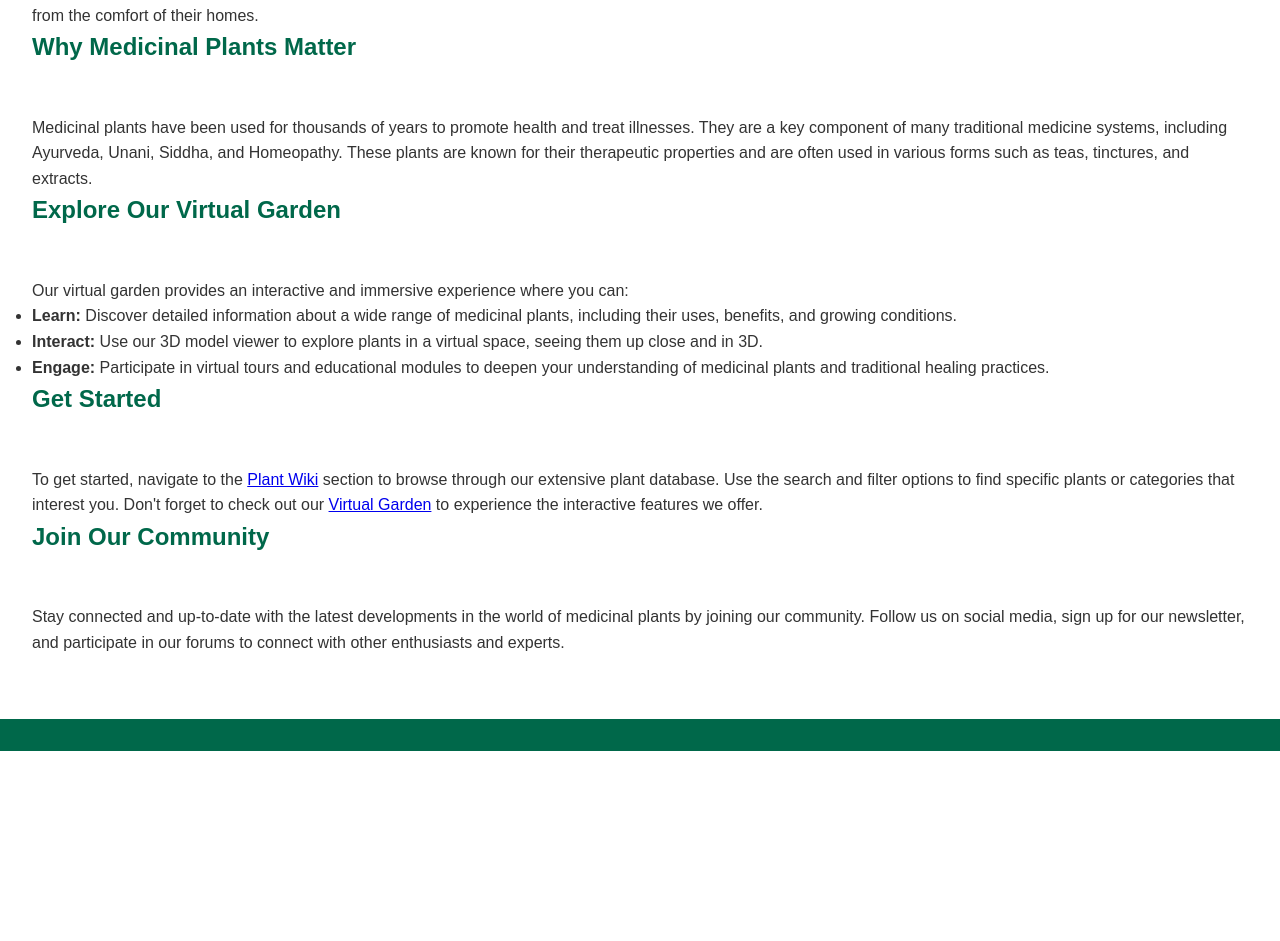
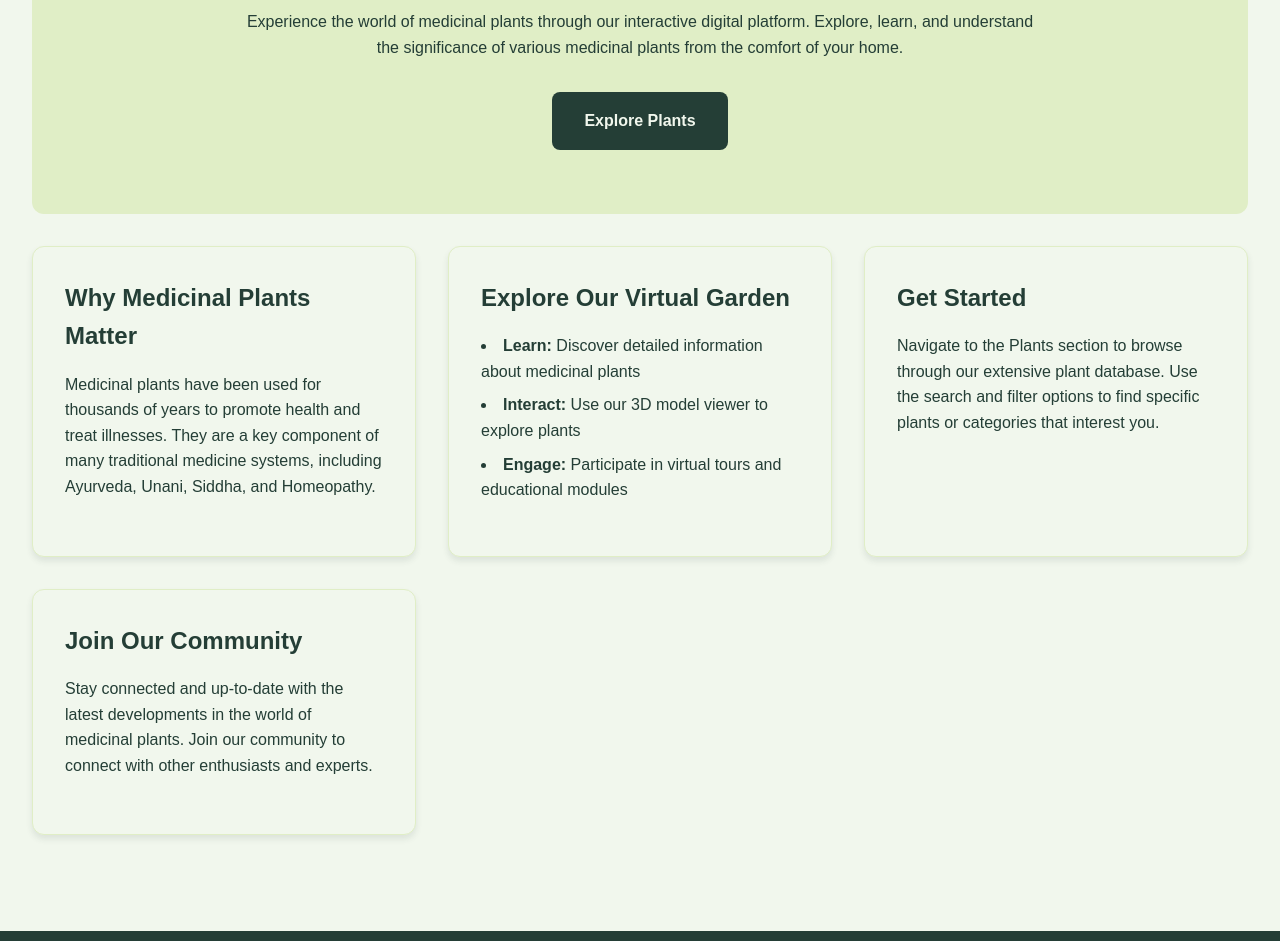
Before and after one commit to AshKumar0807/pixel-garden, a plain HTML site: page index.html in a window 1280 px wide. Shown: the part 279-1220 px from the top of the page. Before the commit the page ends 1030 px from the top, so only its background shows below. Drawn offline with Linux system fonts and the light colour scheme.

Commit message:
theme change

```diff
--- a/index.html
+++ b/index.html
@@ -7,12 +7,13 @@
     <title>Virtual Herbal Garden</title>
     <link rel="stylesheet" href="styles.css">
     <script src="https://kit.fontawesome.com/your-fontawesome-kit.js" crossorigin="anonymous"></script>
+
 </head>
 
 <body>
     <header>
         <nav>
-            <div class="logo">V</div>
+            <div class="logo">Pixel-Garden</div>
             <ul class="nav-links">
                 <li><a href="#home">Home</a></li>
                 <li><a href="#about">About</a></li>
@@ -31,40 +32,43 @@
 
     <main>
 
-        <section id="home" class="active">
-            <h1>Welcome to Virtual Herbal Garden</h1>
-            <p>The AYUSH sector relies heavily on medicinal plants and herbs, which form the backbone of traditional
-                healing practices. However, physical gardens are not accessible to everyone. A Virtual Herbal Garden
-                bridges the gap by offering a digital platform where users can explore, learn, and understand the
-                significance of various medicinal plants from the comfort of their homes.</p>
+        <section id="home" class="section active">
+            <div class="hero-section">
+                <h1>Welcome to Virtual Pixel Garden</h1>
+                <p>Experience the world of medicinal plants through our interactive digital platform. Explore, learn,
+                    and understand the significance of various medicinal plants from the comfort of your home.</p>
+                <a href="#plants" class="cta-button">Explore Plants</a>
+            </div>
 
+            <div class="card-grid">
+                <div class="info-card">
                     <h2>Why Medicinal Plants Matter</h2>
-            <p>Medicinal plants have been used for thousands of years to promote health and treat illnesses. They are a
-                key component of many traditional medicine systems, including Ayurveda, Unani, Siddha, and Homeopathy.
-                These plants are known for their therapeutic properties and are often used in various forms such as
-                teas, tinctures, and extracts.</p>
+                    <p>Medicinal plants have been used for thousands of years to promote health and treat illnesses.
+                        They are a key component of many traditional medicine systems, including Ayurveda, Unani,
+                        Siddha, and Homeopathy.</p>
+                </div>
 
+                <div class="info-card">
                     <h2>Explore Our Virtual Garden</h2>
-            <p>Our virtual garden provides an interactive and immersive experience where you can:</p>
                     <ul>
-                <li><strong>Learn:</strong> Discover detailed information about a wide range of medicinal plants,
-                    including their uses, benefits, and growing conditions.</li>
-                <li><strong>Interact:</strong> Use our 3D model viewer to explore plants in a virtual space, seeing them
-                    up close and in 3D.</li>
-                <li><strong>Engage:</strong> Participate in virtual tours and educational modules to deepen your
-                    understanding of medicinal plants and traditional healing practices.</li>
+                        <li><strong>Learn:</strong> Discover detailed information about medicinal plants</li>
+                        <li><strong>Interact:</strong> Use our 3D model viewer to explore plants</li>
+                        <li><strong>Engage:</strong> Participate in virtual tours and educational modules</li>
                     </ul>
+                </div>
 
+                <div class="info-card">
                     <h2>Get Started</h2>
-            <p>To get started, navigate to the <a href="#plants">Plant Wiki</a> section to browse through our extensive
-                plant database. Use the search and filter options to find specific plants or categories that interest
-                you. Don't forget to check out our <a href="#virtual-garden">Virtual Garden</a> to experience the
-                interactive features we offer.</p>
+                    <p>Navigate to the Plants section to browse through our extensive plant database. Use the search
+                        and filter options to find specific plants or categories that interest you.</p>
+                </div>
 
+                <div class="info-card">
                     <h2>Join Our Community</h2>
-            <p>Stay connected and up-to-date with the latest developments in the world of medicinal plants by joining
-                our community. Follow us on social media, sign up for our newsletter, and participate in our forums to
-                connect with other enthusiasts and experts.</p>
+                    <p>Stay connected and up-to-date with the latest developments in the world of medicinal plants. Join
+                        our community to connect with other enthusiasts and experts.</p>
+                </div>
+            </div>
         </section>
 
 
@@ -119,23 +123,27 @@
         </section>
 
         <section id="login">
-            <h2>Login</h2>
-            <form id="login-form">
+            <div>
+                <form id="login-form" class="info-card" style="background-color: #e0eec6;">
+                    <h2 style="text-align: center;">Login</h2>
                     <input type="email" placeholder="Email" required>
                     <input type="password" placeholder="Password" required>
                     <button type="submit">Login</button>
                 </form>
+            </div>
         </section>
 
         <section id="signup">
+            <div>
+                <form id="signup-form" class="info-card" style="background-color: #e0eec6;">
                     <h2>Sign Up</h2>
-            <form id="signup-form">
                     <input type="text" placeholder="Full Name" required>
                     <input type="email" placeholder="Email" required>
                     <input type="password" placeholder="Password" required>
                     <input type="password" placeholder="Confirm Password" required>
                     <button type="submit">Sign Up</button>
                 </form>
+            </div>
         </section>
     </main>
 
@@ -144,6 +152,7 @@
     </footer>
 
     <script src="script.js"></script>
+    <script src="navigation.js"></script>
 </body>
 
 </html>
--- /dev/null
+++ b/navigation.js
@@ -0,0 +1,58 @@
+// Get all navigation links and sections
+const navLinks = document.querySelectorAll('.nav-links a, .cta-button');
+const sections = document.querySelectorAll('section');
+
+// Function to show active section and update navigation
+function showSection(sectionId) {
+    // Hide all sections
+    sections.forEach(section => {
+        section.classList.remove('active');
+    });
+
+    // Show the target section
+    const targetSection = document.getElementById(sectionId);
+    if (targetSection) {
+        targetSection.classList.add('active');
+
+        // Smooth scroll to the section
+        targetSection.scrollIntoView({
+            behavior: 'smooth'
+        });
+    }
+}
+
+// Add click event listeners to all navigation links
+navLinks.forEach(link => {
+    link.addEventListener('click', (e) => {
+        e.preventDefault();
+        const sectionId = link.getAttribute('href').substring(1);
+        showSection(sectionId);
+
+        // If mobile menu is open, close it
+        const navLinks = document.querySelector('.nav-links');
+        if (navLinks.classList.contains('nav-active')) {
+            navLinks.classList.remove('nav-active');
+        }
+    });
+});
+
+// Handle initial page load
+window.addEventListener('load', () => {
+    // Get the hash from URL or default to 'home'
+    const initialSection = window.location.hash.substring(1) || 'home';
+    showSection(initialSection);
+});
+
+// Update URL hash when section changes
+const observer = new IntersectionObserver((entries) => {
+    entries.forEach(entry => {
+        if (entry.isIntersecting) {
+            window.location.hash = `#${entry.target.id}`;
+        }
+    });
+}, { threshold: 0.5 });
+
+// Observe all sections
+sections.forEach(section => {
+    observer.observe(section);
+});
--- a/styles.css
+++ b/styles.css
@@ -1,9 +1,9 @@
 :root {
-    --primary-green: #00684A;
-    --secondary-green: #00ED64;
-    --light-green: #E6F3EC;
-    --white: #FFFFFF;
-    --gray: #F9FBFA;
+    --primary-green: #243e36ff;
+    --secondary-green: #7ca982ff;
+    --light-green: #e0eec6ff;
+    --white: #f1f7edff;
+    --gray: #f1f7edff;
 }
 
 
@@ -16,13 +16,16 @@
 body {
     font-family: Arial, sans-serif;
     line-height: 1.6;
-    color: #333;
+    color: #243e36ff;
     background-color: var(--white);
+    display: flex;
+    flex-direction: column;
+    min-height: 100vh;
 }
 
 header {
     background-color: var(--white);
-    box-shadow: 0 2px 4px rgba(0, 0, 0, 0.1);
+    box-shadow: 0 2px 4px rgba(36, 62, 54, 0.1);
     position: fixed;
     width: 100%;
     z-index: 1000;
@@ -39,7 +42,6 @@ nav {
     position: relative;
     width: 100%;
     padding-bottom: 75%;
-    /* Adjust this value to maintain the aspect ratio (e.g., 75% for a 4:3 aspect ratio) */
     height: 0;
     overflow: hidden;
 }
@@ -91,7 +93,83 @@ nav {
     transition: all 0.3s ease;
 }
 
+.card-grid {
+    display: grid;
+    grid-template-columns: repeat(auto-fit, minmax(300px, 1fr));
+    gap: 2rem;
+    margin: 2rem 0;
+}
+
+.info-card {
+    background-color: var(--white);
+    border-radius: 12px;
+    padding: 2rem;
+    box-shadow: 0 4px 6px rgba(36, 62, 54, 0.1);
+    transition: transform 0.3s ease, box-shadow 0.3s ease;
+    border: 1px solid var(--light-green);
+}
+
+.info-card:hover {
+    transform: translateY(-5px);
+    box-shadow: 0 6px 12px rgba(36, 62, 54, 0.15);
+}
+
+.info-card h2 {
+    color: var(--primary-green);
+    font-size: 1.5rem;
+    margin-bottom: 1rem;
+}
+
+.info-card p {
+    color: var(--primary-green);
+    margin-bottom: 1.5rem;
+}
+
+.info-card ul {
+    list-style-position: inside;
+    color: var(--primary-green);
+}
+
+.info-card ul li {
+    margin-bottom: 0.5rem;
+}
+
+.hero-section {
+    background-color: var(--light-green);
+    padding: 4rem 2rem;
+    text-align: center;
+    border-radius: 0 0 12px 12px;
+    margin-bottom: 2rem;
+}
+
+.hero-section h1 {
+    font-size: 2.5rem;
+    margin-bottom: 1rem;
+}
+
+.hero-section p {
+    max-width: 800px;
+    margin: 0 auto 2rem;
+    color: var(--primary-green);
+}
+
+.cta-button {
+    display: inline-block;
+    padding: 1rem 2rem;
+    background-color: var(--primary-green);
+    color: var(--white);
+    text-decoration: none;
+    border-radius: 8px;
+    font-weight: bold;
+    transition: background-color 0.3s ease;
+}
+
+.cta-button:hover {
+    background-color: var(--secondary-green);
+}
+
 main {
+    flex: 1 0 auto;
     padding-top: 80px;
 }
 
@@ -127,11 +205,10 @@ h3 {
     background-color: var(--white);
     border: 1px solid var(--primary-green);
     border-radius: 8px;
-    box-shadow: 0px 4px 6px rgba(0, 0, 0, 0.1);
+    box-shadow: 0px 4px 6px rgba(36, 62, 54, 0.1);
     padding: 10px;
     width: 200px;
     z-index: 1;
-    /* Add a light green accent border */
     border: 2px solid var(--light-green);
 }
 
@@ -146,36 +223,35 @@ h3 {
 
 .filter-button {
     cursor: pointer;
-    border: 1px solid #ddd;
+    border: 1px solid var(--primary-green);
     border-radius: 8px;
     padding: 10px;
     background-color: var(--light-green);
     display: flex;
     align-items: center;
     transition: background-color 0.3s ease, box-shadow 0.3s ease;
-    box-shadow: 0 4px 6px rgba(0, 0, 0, 0.1);
+    box-shadow: 0 4px 6px rgba(36, 62, 54, 0.1);
 }
 
 .filter-button:hover {
     background-color: var(--primary-green);
     color: var(--white);
-    box-shadow: 0 6px 10px rgba(0, 0, 0, 0.15);
+    box-shadow: 0 6px 10px rgba(36, 62, 54, 0.15);
 }
 
 .filter-button i {
     margin-right: 8px;
 }
 
-/* Category filter styles */
 .category {
     cursor: pointer;
     padding: 10px;
-    border-bottom: 1px solid #ddd;
+    border-bottom: 1px solid var(--primary-green);
     color: var(--primary-green);
 }
 
 .category:hover {
-    background-color: #f1f1f1;
+    background-color: var(--light-green);
 }
 
 .plant-grid {
@@ -238,19 +314,20 @@ footer {
     background-color: var(--primary-green);
     color: var(--white);
     text-align: center;
+    position: relative;
+    bottom: 0;
+    width: 100%;
     padding: 1rem;
+    flex-shrink: 0;
 }
 
-/* Three.js model viewer styling */
 #model-viewer {
     width: 100%;
     height: 500px;
-    /* Adjust height as needed */
     position: relative;
     overflow: hidden;
 }
 
-/* Responsive adjustments */
 @media screen and (max-width: 768px) {
     .nav-links {
         position: absolute;
```
Also changed, not shown: 1 other file. Lines whose indentation alone changed are shown as unchanged.
